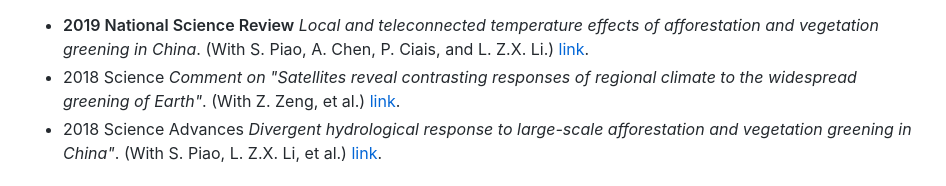
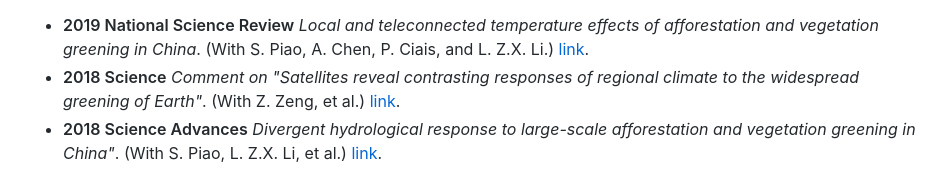
Before and after one commit to YueLi92/YueLi.com, a plain HTML site: page index.html in a window 1280 px wide. Shown: the part 1166-1352 px from the top of the page, without its empty margins (164-1110 px from the left). Drawn offline with Linux system fonts and the light colour scheme.

Commit message:
Update index.html

```diff
--- a/index.html
+++ b/index.html
@@ -27,8 +27,8 @@
       <p>Here are my papers!</p>
       <ul>
         <li><strong>2019 National Science Review</strong> <em>Local and teleconnected temperature effects of afforestation and vegetation greening in China</em>. (With S. Piao, A. Chen, P. Ciais, and L. Z.X. Li.) <a href="https://academic.oup.com/nsr/advance-article/doi/10.1093/nsr/nwz132/5567451?searchresult=1">link</a>.</li>
-        <li><string>2018 Science</strong> <em>Comment on "Satellites reveal contrasting responses of regional climate to the widespread greening of Earth"</em>. (With Z. Zeng, et al.) <a href="https://science.sciencemag.org/content/360/6394/eaap7950">link</a>.</li>
-        <li><string>2018 Science Advances</strong> <em>Divergent hydrological response to large-scale afforestation and vegetation greening in China"</em>. (With S. Piao, L. Z.X. Li, et al.) <a href="https://advances.sciencemag.org/content/4/5/eaar4182">link</a>.</li>
+        <li><strong>2018 Science</strong> <em>Comment on "Satellites reveal contrasting responses of regional climate to the widespread greening of Earth"</em>. (With Z. Zeng, et al.) <a href="https://science.sciencemag.org/content/360/6394/eaap7950">link</a>.</li>
+        <li><strong>2018 Science Advances</strong> <em>Divergent hydrological response to large-scale afforestation and vegetation greening in China"</em>. (With S. Piao, L. Z.X. Li, et al.) <a href="https://advances.sciencemag.org/content/4/5/eaar4182">link</a>.</li>
       </ul>
       <h2>Some other activity</h2>
       <p>I do other things!</p>
```
